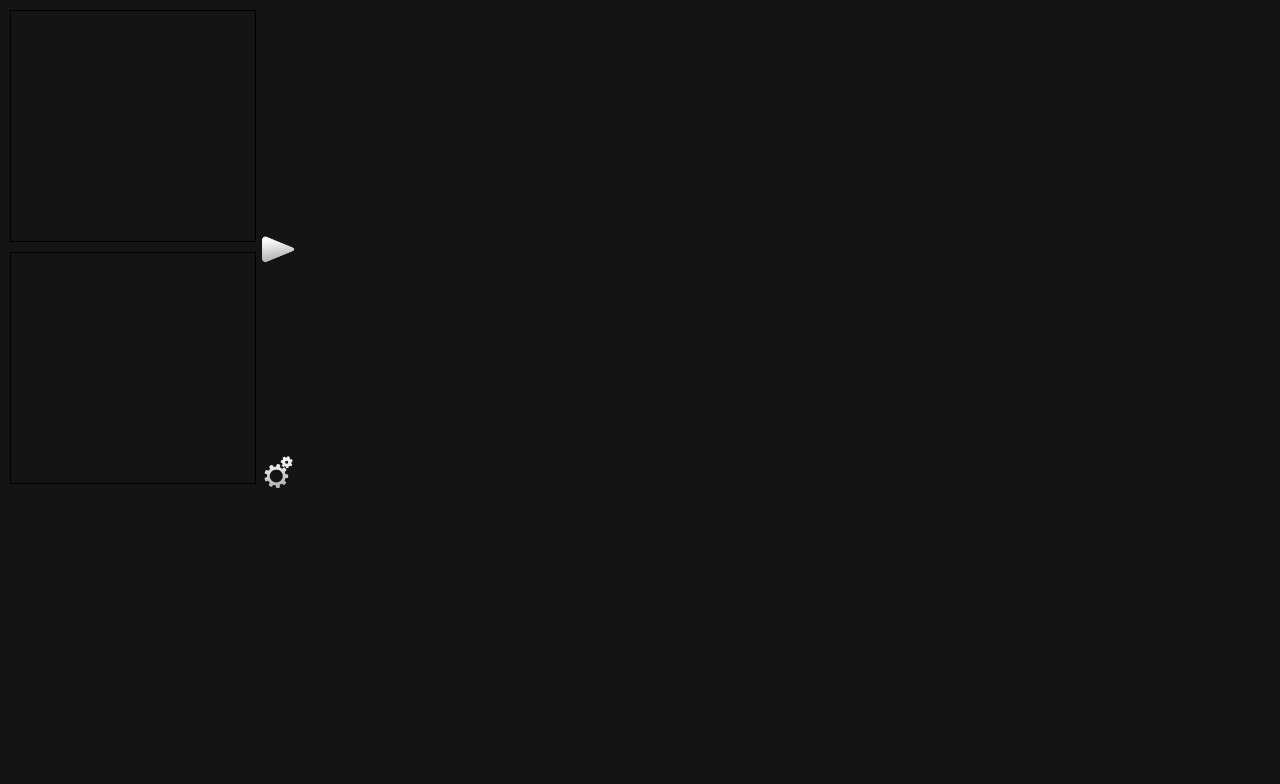
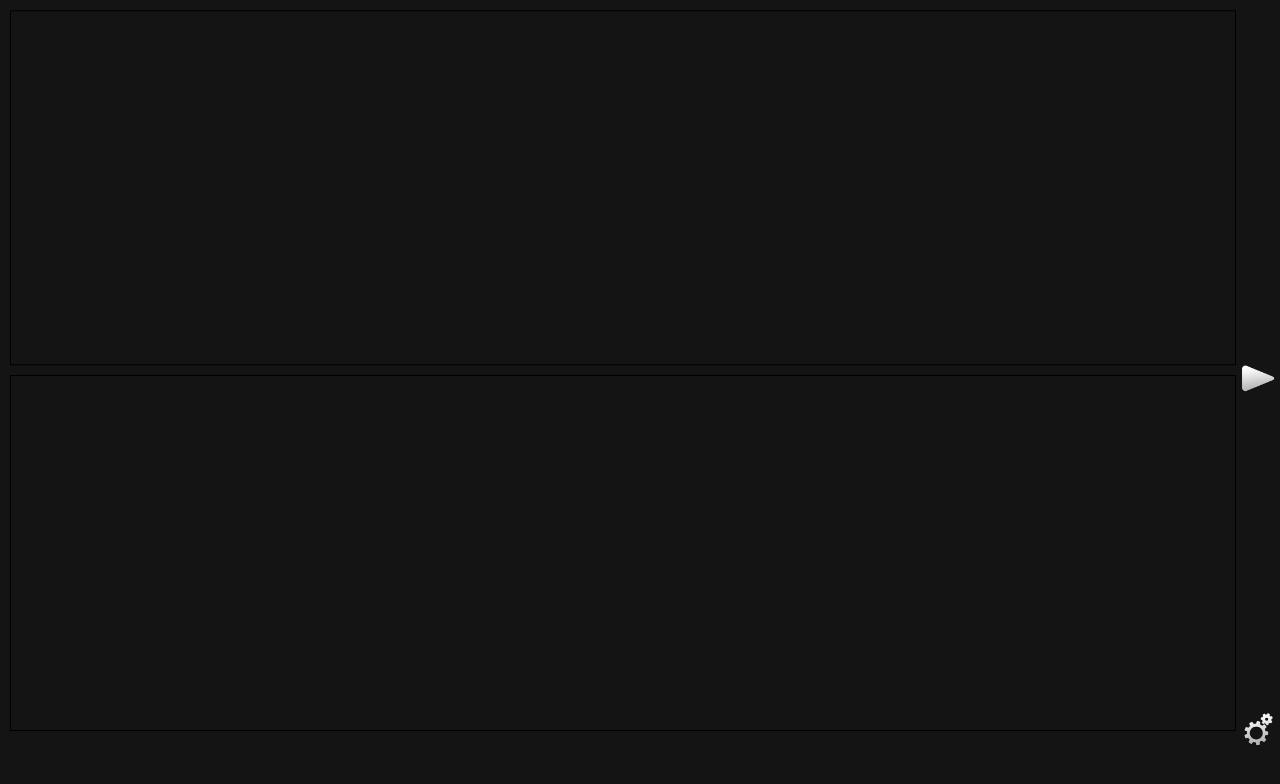
Before and after one commit to WWuzzy/hynkovo-chess-clock, a website: page app/www/index.html in a window 1280 px wide. Drawn offline with Linux system fonts and the light colour scheme.

Commit message:
Let the clock take the whole screen on larger devices.

```diff
--- a/app/www/css/app.css
+++ b/app/www/css/app.css
@@ -44,13 +44,12 @@ input {
 }
 
 #wrapper {
-   max-width: 300px;
    height: 96%;
-   max-height: 500px;
    padding-top:10px;
 }
 
 #settings {
+	max-width: 300px;
 	padding-left: 10px;
 	padding-right: 10px;
 	border-width: 2px;
```
